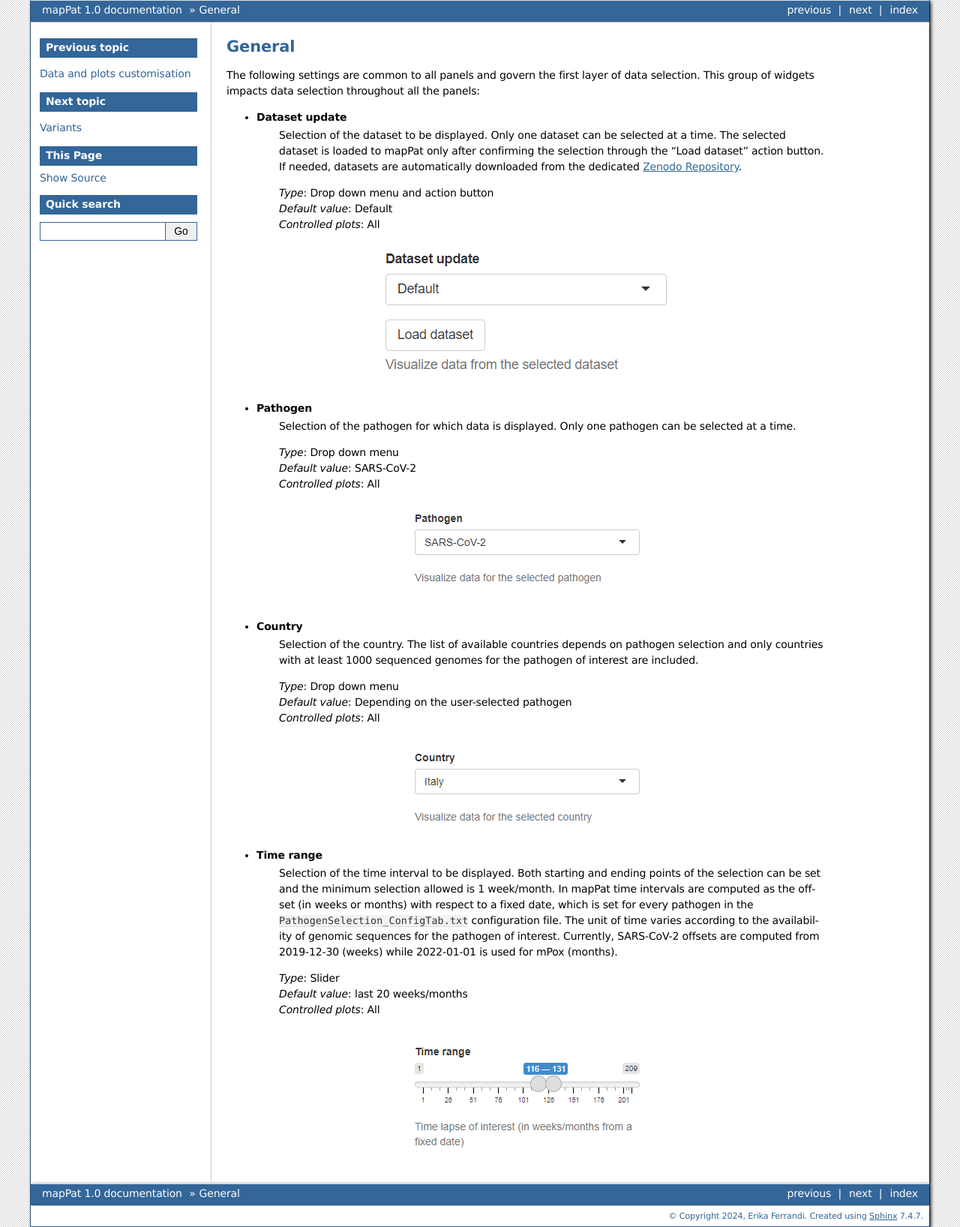
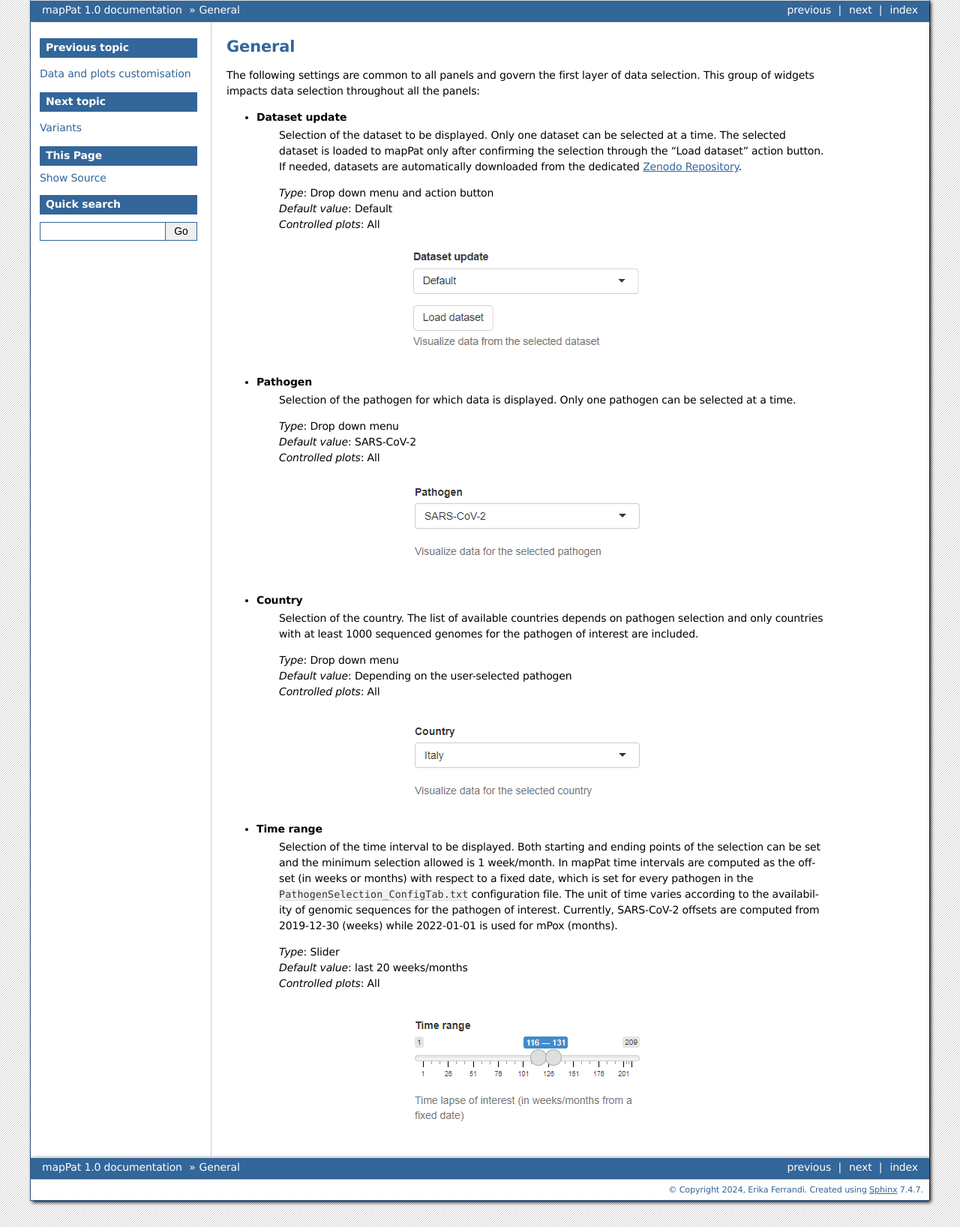
Before and after one commit to F3rika/mapPat, a Sphinx documentation site: the page built from docs/source/widgGen.rst, in a window 1280 px wide. Shown: the whole page at 75% size. Built offline with Sphinx 7.4.7, drawn with Linux system fonts in a browser that asks for light colours.

Commit message:
Update widgGen.rst

```diff
--- a/docs/source/widgGen.rst
+++ b/docs/source/widgGen.rst
@@ -11,7 +11,7 @@ The following settings are common to all panels and govern the first layer of da
 	| *Controlled plots*: All
 
 .. figure:: _static/GenDatasetSel.png
-   :scale: 100%
+   :scale: 80%
    :align: center
 
 + **Pathogen**
```
